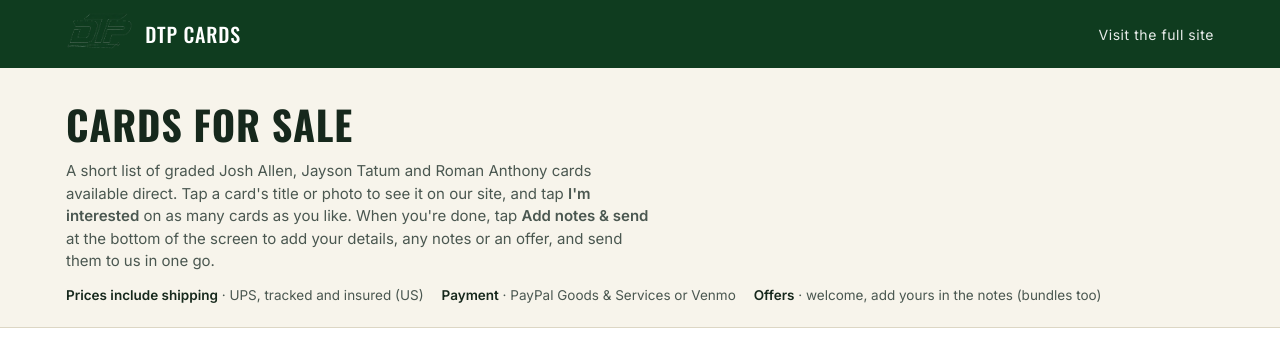
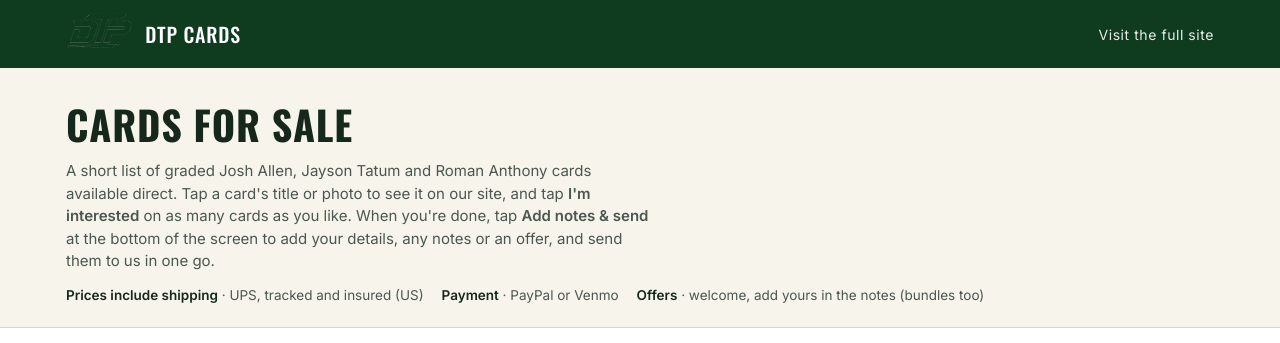
Before and after one commit to duxtradingpost/duxbury-trading-post, a plain HTML site: page public/for-sale.html in a window 1280 px wide. Shown: the top 343 px of the page. Drawn offline with nearby package versions, Linux system fonts and the light colour scheme.

Commit message:
For Sale: payment reads PayPal or Venmo
Co-Authored-By: Claude Opus 5.5 <noreply@anthropic.com>
Claude-Session: https://claude.ai/code/session_01Tr4gneeVNCJDZzhax42FFB

```diff
--- a/public/for-sale.html
+++ b/public/for-sale.html
@@ -119,7 +119,7 @@ footer .in{max-width:1180px;margin:0 auto;padding:18px 16px}
   <p>A short list of graded Josh Allen, Jayson Tatum and Roman Anthony cards available direct. Tap a card's title or photo to see it on our site, and tap <b>I'm interested</b> on as many cards as you like. When you're done, tap <b>Add notes &amp; send</b> at the bottom of the screen to add your details, any notes or an offer, and send them to us in one go.</p>
   <div class="terms">
     <span><b>Prices include shipping</b> &middot; UPS, tracked and insured (US)</span>
-    <span><b>Payment</b> &middot; PayPal Goods &amp; Services or Venmo</span>
+    <span><b>Payment</b> &middot; PayPal or Venmo</span>
     <span><b>Offers</b> &middot; welcome, add yours in the notes (bundles too)</span>
   </div>
 </div></section>
```
